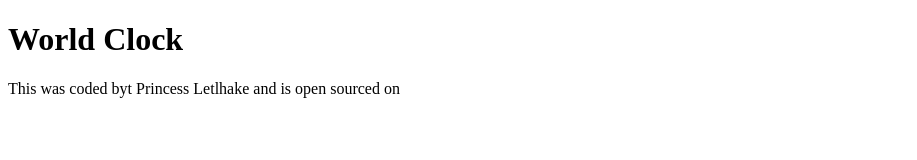
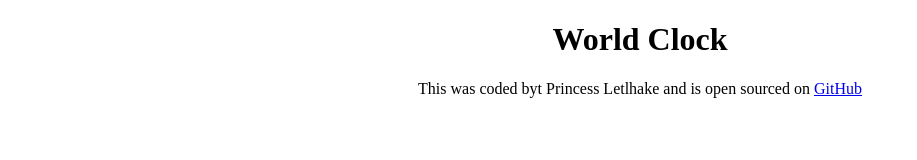
Before and after one commit to Princessletlhake/world-clock, a plain HTML site: page index.html in a window 1280 px wide. Shown: the whole page, without its empty margins (0-917 px from the left). Drawn offline with Linux system fonts and the light colour scheme.

Commit message:
added the link to the GitHub repository .

```diff
--- a/css/styles.css
+++ b/css/styles.css
@@ -0,0 +1,7 @@
+h1{
+    text-align: center;
+}
+
+footer{
+    text-align: center;
+}
--- a/index.html
+++ b/index.html
@@ -11,7 +11,7 @@
 
     <footer>
       This was coded byt Princess Letlhake and is open sourced on
-      <a href=""></a>
+      <a href="https://github.com/Princessletlhake/world-clock">GitHub</a>
     </footer>
 
     <script src="javascript/index.js"></script>
```
